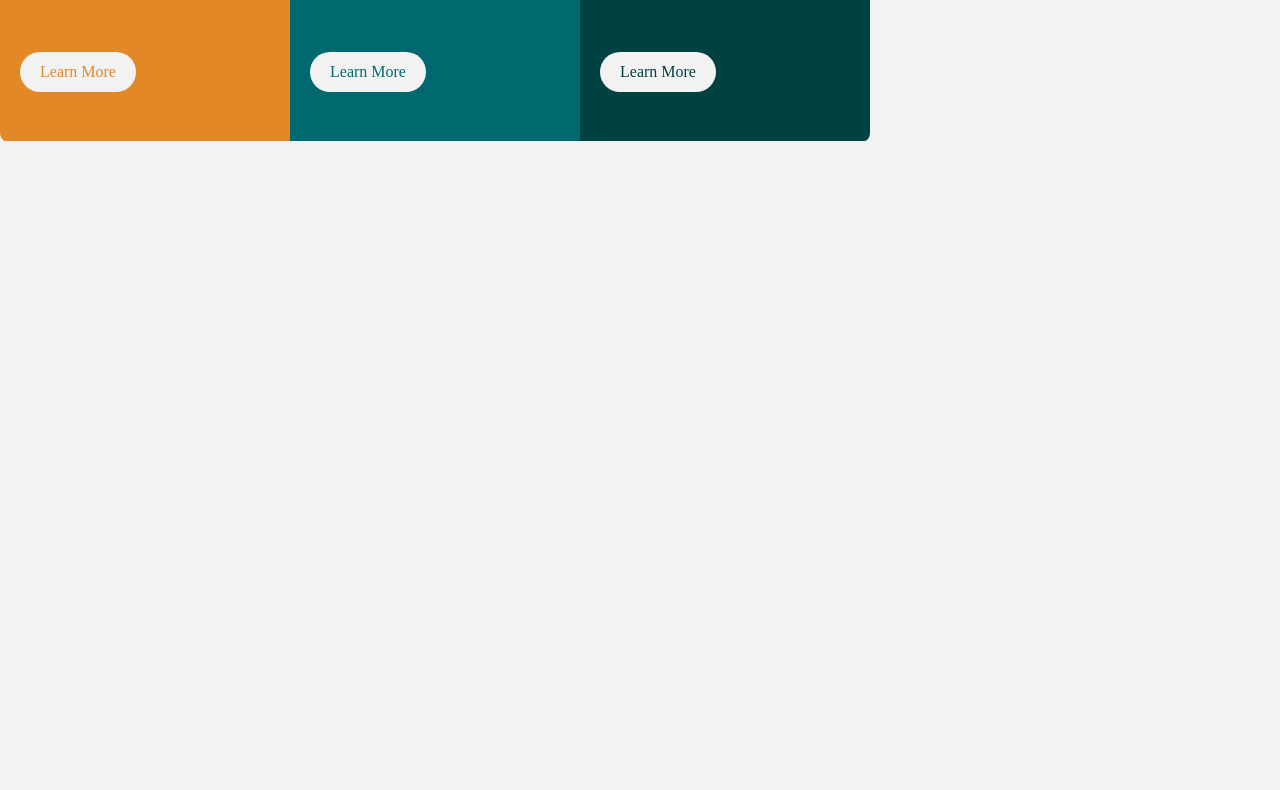
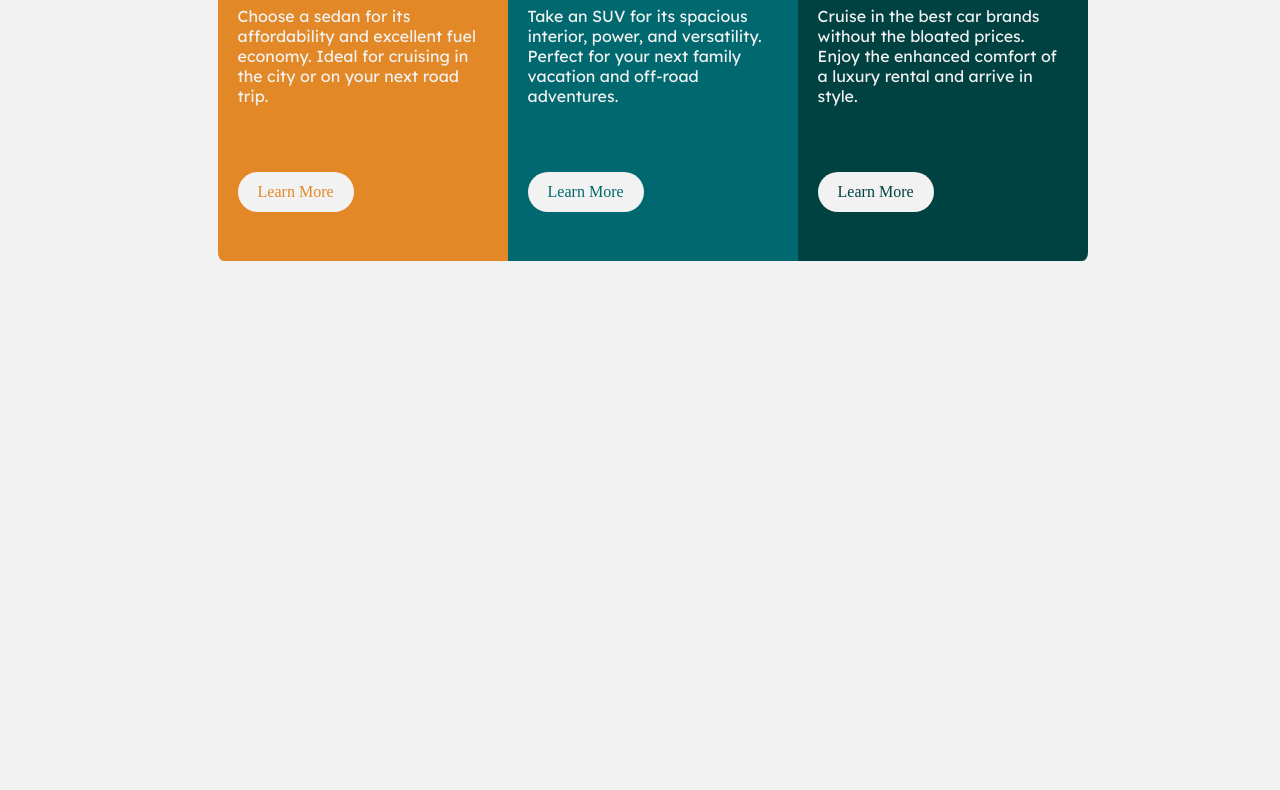
Before and after one commit to vasilisalmpanis/3ColumnsProject, a plain HTML site: page index.html in a window 1280 px wide. Shown: the part 289-1079 px from the top of the page. Drawn offline with Linux system fonts and the light colour scheme.

Commit message:
Add files via upload

```diff
--- a/css/styles.css
+++ b/css/styles.css
@@ -47,7 +47,7 @@ p {
   padding-bottom: 50px;
 }
 
-.overall-container {
+main {
   position: absolute;
   text-align: left;
   top: 15%;
@@ -55,7 +55,7 @@ p {
   min-height: 100%;
   justify-content: center;
   min-height: calc(100vh - 40px);
-  width: 100%;
+  width: 50%;
 }
 
 .btn {
```
